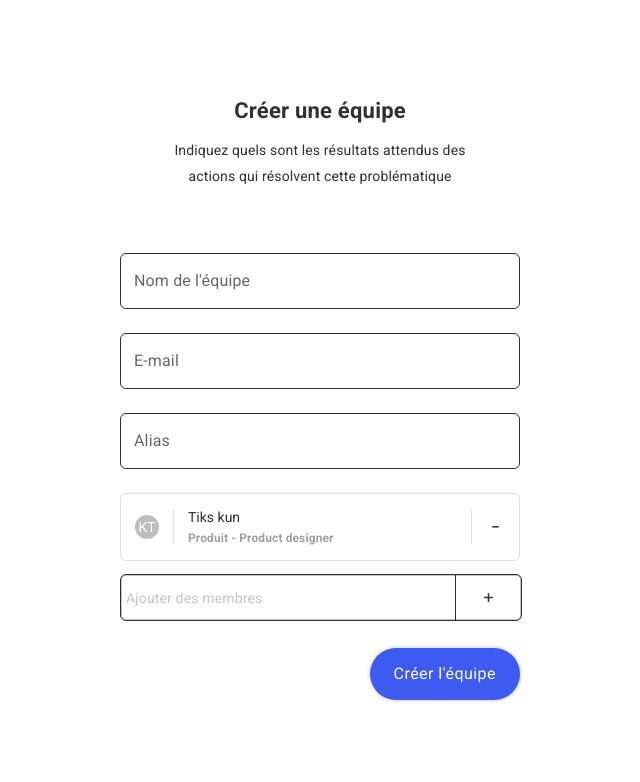
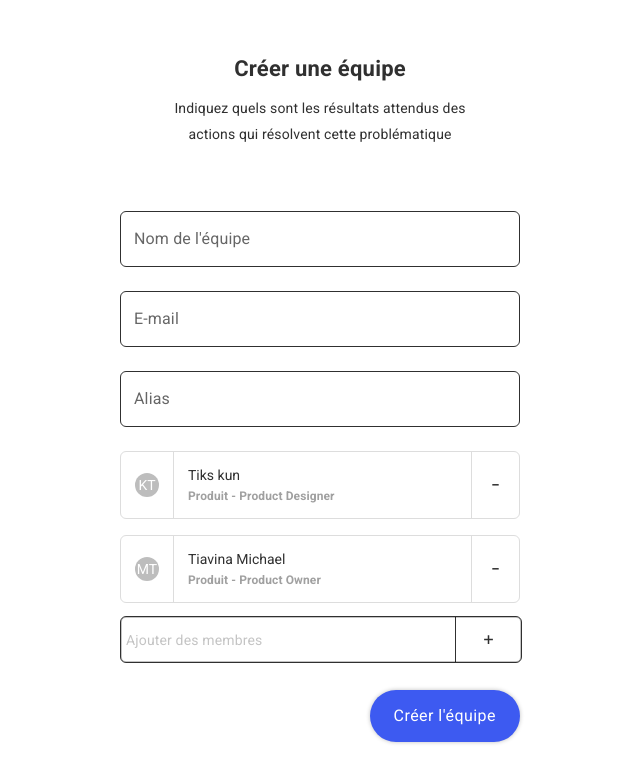
Before and after one commit to tiavina-mika/product-hero-draft, a React (Create React App) app: page / in a window 1280 px wide. Shown: the top 782 px of the page, without its empty margins (320-960 px from the left). Built offline with nearby package versions, Linux system fonts and the light colour scheme.

Commit message:
add list data

```diff
--- a/src/components/form/inputs/MultiSelectAutocompleteInput.tsx
+++ b/src/components/form/inputs/MultiSelectAutocompleteInput.tsx
@@ -128,16 +128,28 @@ const MultiSelectAutocompleteInput: FC<Props> = ({
       value: {
         firstName: "Tiks",
         lastName: "Kun",
-        role: { name: "Produit - Product designer" }
+        role: { name: "Produit - Product Designer" }
+      }
+    },
+    {
+      label: "Tiavina Michael",
+      value: {
+        firstName: "Tiavina",
+        lastName: "Michael",
+        role: { name: "Produit - Product Owner" }
       }
     }
   ];
 
   return (
     <Stack spacing={1.6}>
-      <Stack css={classes.listContainer} justifyContent="center">
+      <Stack spacing={2} justifyContent="center">
         {fakes.map((value, index) => (
-          <div key={value.label + index} className="flexRow center">
+          <div
+            key={value.label + index}
+            className="flexRow center"
+            css={classes.listContainer}
+          >
             <div css={classes.leftAndRight}>
               {(value.value as any).image ? (
                 <Avatar
```
